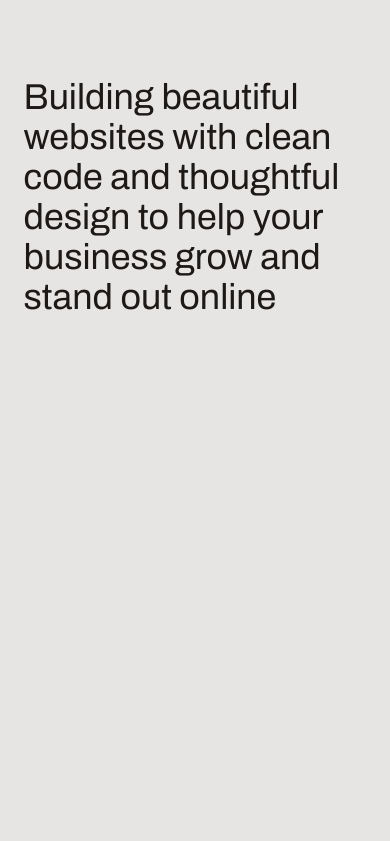
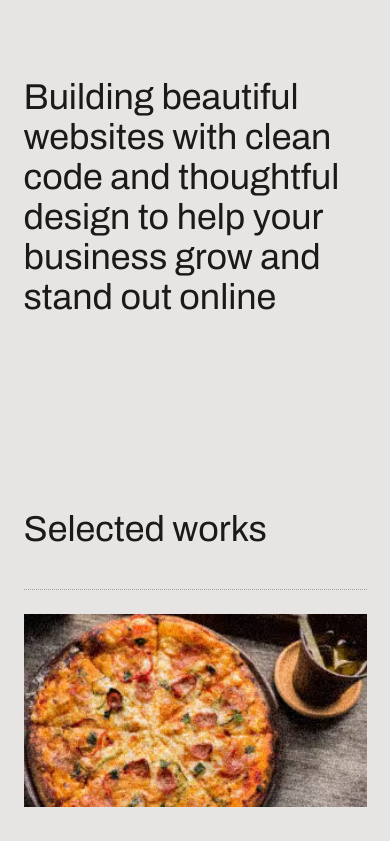
Before and after one commit to remus00/frontend-tribe-portfolio, a Next.js app: page / in a window 390 px wide. Shown: the part 1156-1997 px from the top of the page. Before the commit the page ends 1569 px from the top, so only its background shows below. Built offline with nearby package versions, Linux system fonts and the light colour scheme.

Commit message:
add projects sections

```diff
--- a/src/app/page.tsx
+++ b/src/app/page.tsx
@@ -1,6 +1,7 @@
 import { Header } from '@/components/sections/header';
 import { Hero } from '@/components/sections/hero';
 import { Intro } from '@/components/sections/intro';
+import { Projects } from '@/components/sections/projects';
 
 export default function Home() {
     return (
@@ -8,6 +9,7 @@ export default function Home() {
             <Header />
             <Hero />
             <Intro />
+            <Projects />
         </>
     );
 }
--- /dev/null
+++ b/src/components/sections/projects.tsx
@@ -0,0 +1,40 @@
+import { projects } from '@/constants';
+import Image from 'next/image';
+import Link from 'next/link';
+import { SectionWrapper } from '../custom/section-wrapper';
+import { ArrowUpRight } from '../icons/arrow-up-right';
+
+export const Projects = () => {
+    return (
+        <SectionWrapper>
+            <div className="container">
+                <h2 className="text-4xl md:text-7xl lg:text-8xl">Selected works</h2>
+                <div className="mt-10 md:mt-16 lg:mt-20">
+                    {projects.map(({ name, image }) => (
+                        <Link
+                            key={name}
+                            href={''}
+                            className="flex flex-col border-t border-dotted border-stone-400 py-6 last:border-b md:py-8 lg:py-10"
+                        >
+                            <div className="">
+                                <div className="aspect-video md:hidden">
+                                    <Image
+                                        src={image}
+                                        alt={`${name} image`}
+                                        className="size-full object-cover"
+                                    />
+                                </div>
+                                <div className="mt-8 flex items-center justify-between md:mt-0">
+                                    <h3 className="text-2xl md:text-3xl lg:text-4xl">
+                                        {name}
+                                    </h3>
+                                    <ArrowUpRight />
+                                </div>
+                            </div>
+                        </Link>
+                    ))}
+                </div>
+            </div>
+        </SectionWrapper>
+    );
+};
--- a/src/constants/index.ts
+++ b/src/constants/index.ts
@@ -49,7 +49,7 @@ export const navItems = [
     },
 ];
 
-const projects = [
+export const projects = [
     {
         name: 'Artisan Brew Co.',
         image: image1,
@@ -72,7 +72,7 @@ const projects = [
     },
 ];
 
-const testimonials = [
+export const testimonials = [
     {
         name: 'Sarah Chen',
         company: 'Pixel Perfect',
```
